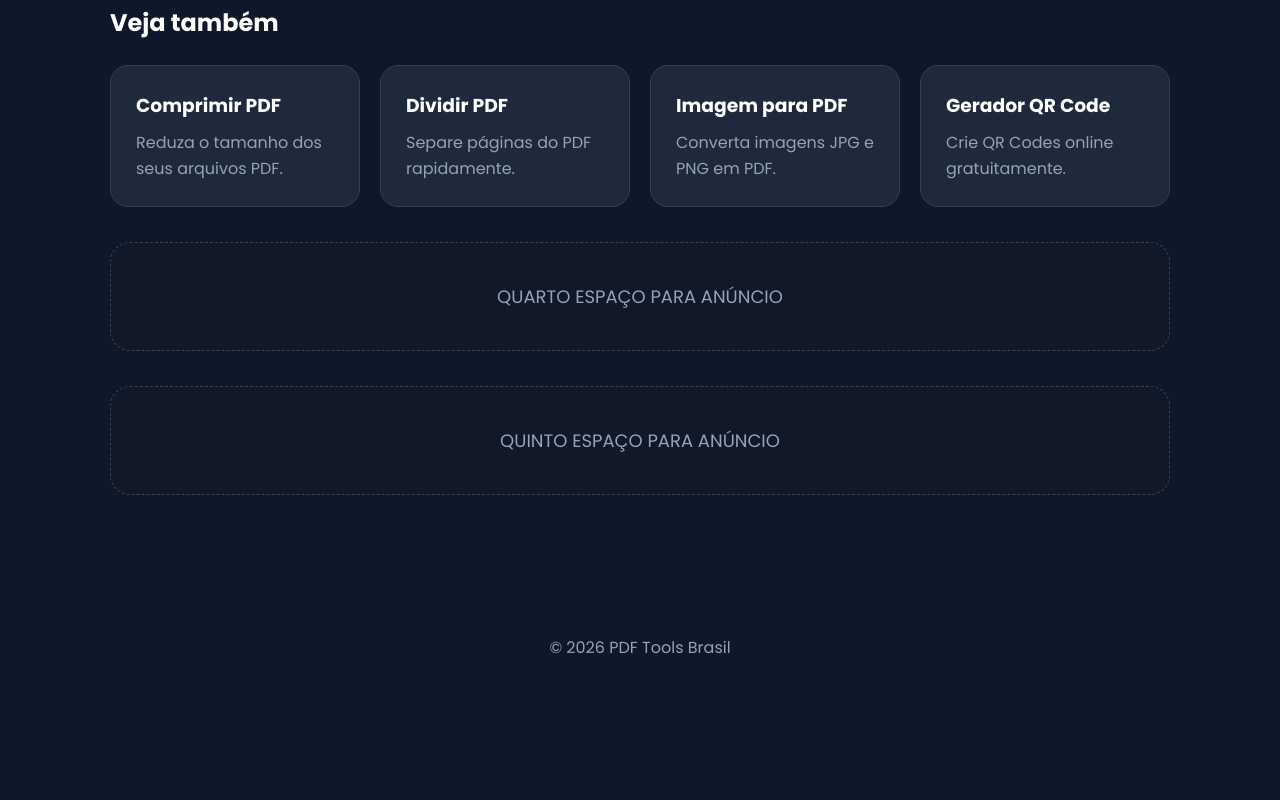
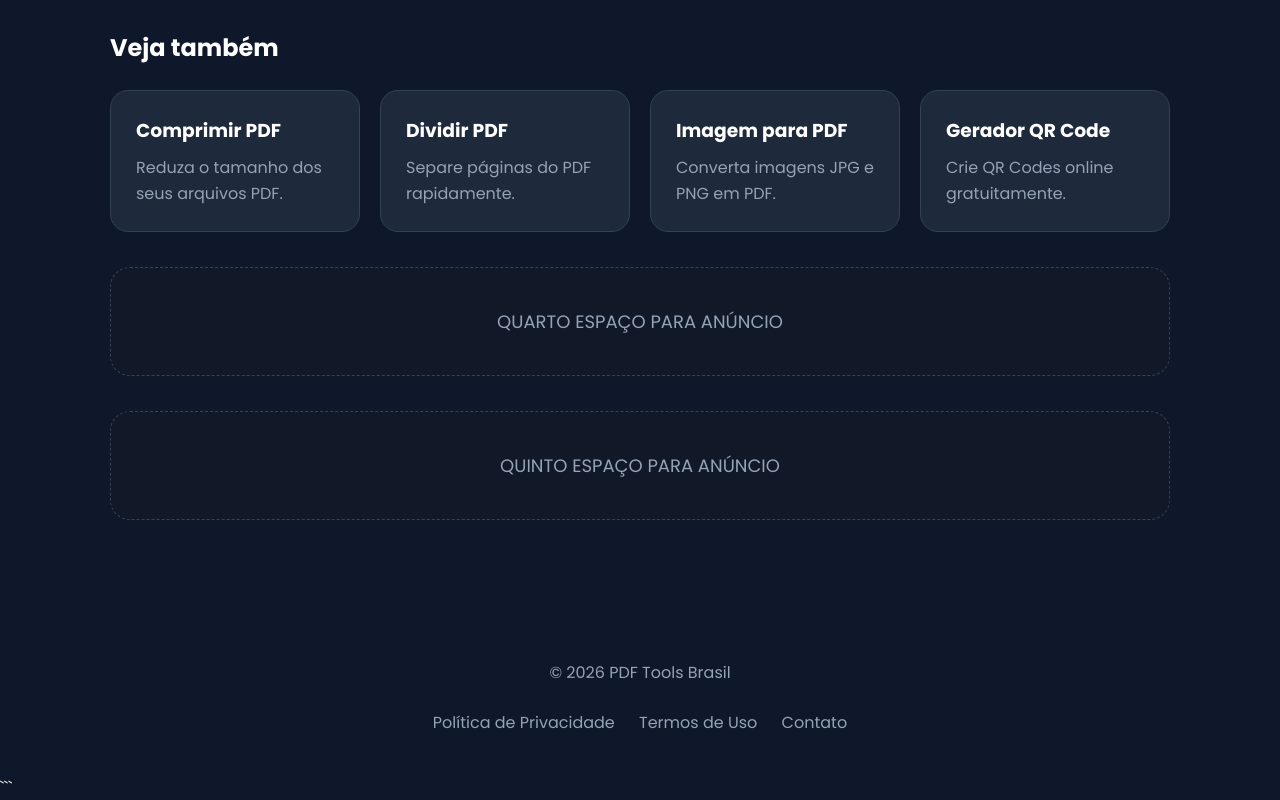
Before and after one commit to tjsants/tjsants.github.io, a plain HTML site: page index.html in a window 1280 px wide. Shown: the part 1509-2309 px from the top of the page. Before the commit the page ends 2209 px from the top, so only its background shows below. Drawn offline with Linux system fonts and the light colour scheme.

Commit message:
Update index.html

````diff
--- a/index.html
+++ b/index.html
@@ -1,4 +1,4 @@
-
+```html
 <!DOCTYPE html>
 <html lang="pt-BR">
 <head>
@@ -10,7 +10,12 @@
 
 <meta name="description" content="Junte arquivos PDF online grátis, rápido e seguro.">
 
+<meta name="google-adsense-account" content="ca-pub-5932203345016255">
+
 <link href="https://fonts.googleapis.com/css2?family=Poppins:wght@300;400;500;600;700&display=swap" rel="stylesheet">
+
+<script async src="https://pagead2.googlesyndication.com/pagead/js/adsbygoogle.js?client=ca-pub-5932203345016255"
+     crossorigin="anonymous"></script>
 
 <style>
 
@@ -191,6 +196,16 @@
     color:#94a3b8;
 }
 
+footer a{
+    color:#94a3b8;
+    margin:0 10px;
+    text-decoration:none;
+}
+
+footer a:hover{
+    color:#3b82f6;
+}
+
 @media(max-width:768px){
 
     header h1{
@@ -231,7 +246,6 @@
 
 <div class="container">
 
-    <!-- ANUNCIO 1 -->
     <div class="ad-box">
         ESPAÇO PARA ANÚNCIO GOOGLE ADSENSE
     </div>
@@ -267,7 +281,6 @@
 
     </div>
 
-    <!-- ANUNCIO 2 -->
     <div class="ad-box">
         SEGUNDO ESPAÇO PARA ANÚNCIO
     </div>
@@ -296,7 +309,6 @@
 
     </div>
 
-    <!-- ANUNCIO 3 -->
     <div class="ad-box">
         TERCEIRO ESPAÇO PARA ANÚNCIO
     </div>
@@ -331,12 +343,10 @@
 
     </div>
 
-    <!-- ANUNCIO 4 -->
     <div class="ad-box">
         QUARTO ESPAÇO PARA ANÚNCIO
     </div>
 
-    <!-- ANUNCIO 5 -->
     <div class="ad-box">
         QUINTO ESPAÇO PARA ANÚNCIO
     </div>
@@ -345,6 +355,10 @@
 
 <footer>
     © 2026 PDF Tools Brasil
+    <br><br>
+    <a href="#">Política de Privacidade</a>
+    <a href="#">Termos de Uso</a>
+    <a href="#">Contato</a>
 </footer>
 
 <script src="https://unpkg.com/pdf-lib/dist/pdf-lib.min.js"></script>
@@ -451,3 +465,4 @@
 
 </body>
 </html>
+```
````
